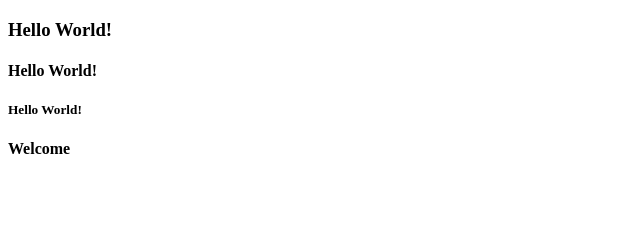
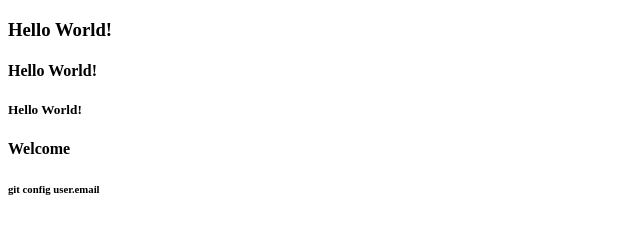
Before and after one commit to Attaluri-Sriram/dxcworld, a plain HTML site: page index.html in a window 1280 px wide. Shown: the full height of the page, 0-640 px from the left. Drawn offline with Linux system fonts and the light colour scheme.

Commit message:
Update index.html

```diff
--- a/index.html
+++ b/index.html
@@ -11,5 +11,6 @@
           <h4>Hello World!</h4>
 		  <h5>Hello World!</h5>
 		  <h4>Welcome</h4>
+		  <h6>git config user.email</h6>
 </body>
 </html>
```
